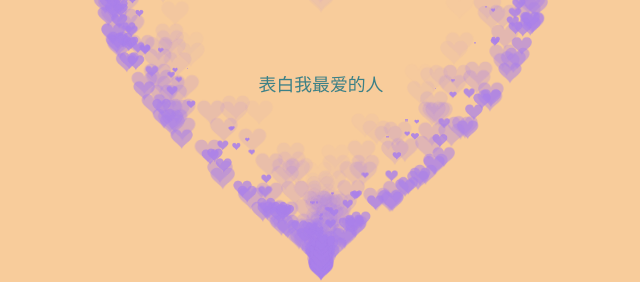
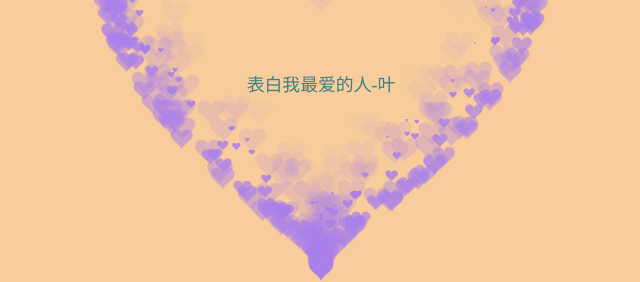
Before and after one commit to believerHan/believerHan.github.io, a plain HTML site: page index.html in a window 1280 px wide. Shown: the part 335-617 px from the top of the page, 319-959 px from the left. Drawn offline with Linux system fonts and the light colour scheme.

Commit message:
Update index.html

```diff
--- a/index.html
+++ b/index.html
@@ -1,7 +1,7 @@
 <html>
 <head>
     <meta charset="utf-8">
-    <title>爱的人</title>
+    <title>你的小韩</title>
     <style>
         html,
         body {
@@ -32,7 +32,7 @@
     </style>
 </head>
 <body background="">
-    <p>表白我最爱的人</p>
+    <p>表白我最爱的人-叶</p>
     <canvas id="ye"></canvas>
     <script>
         var settings = {
```
